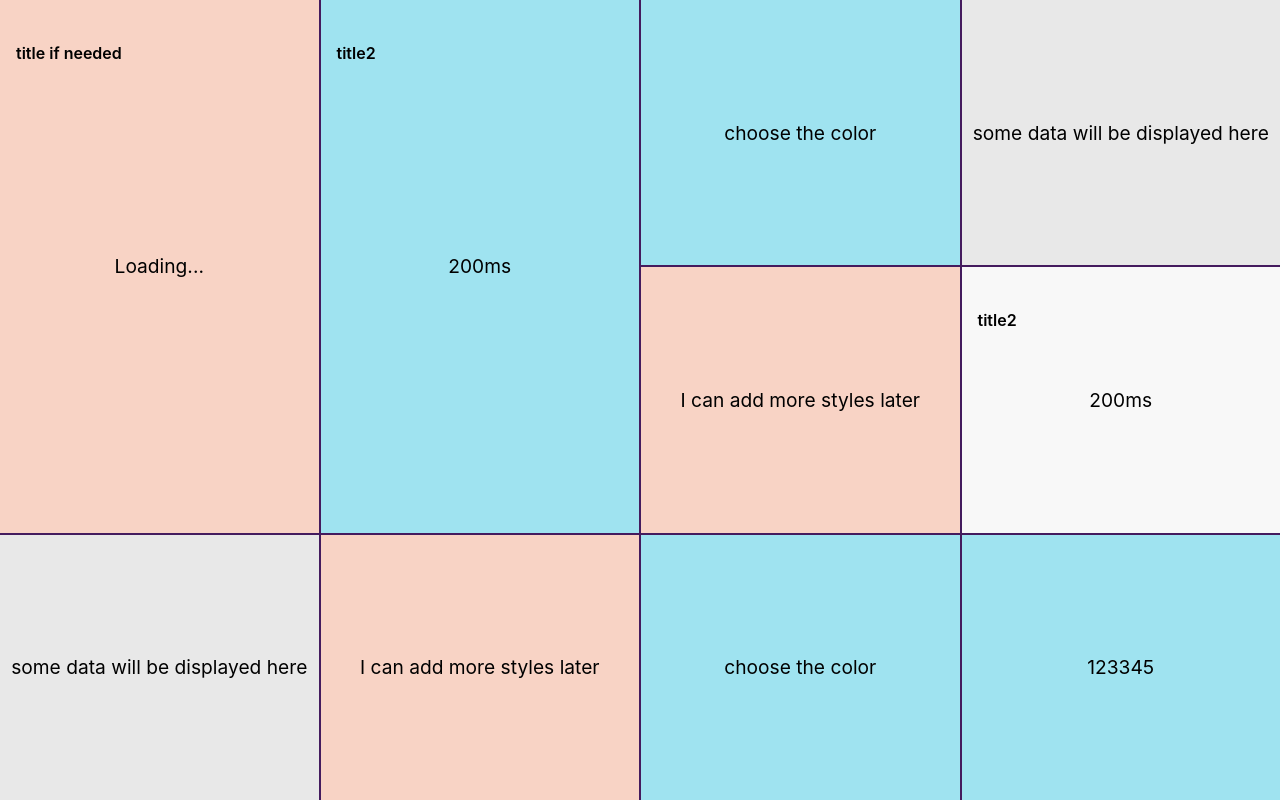
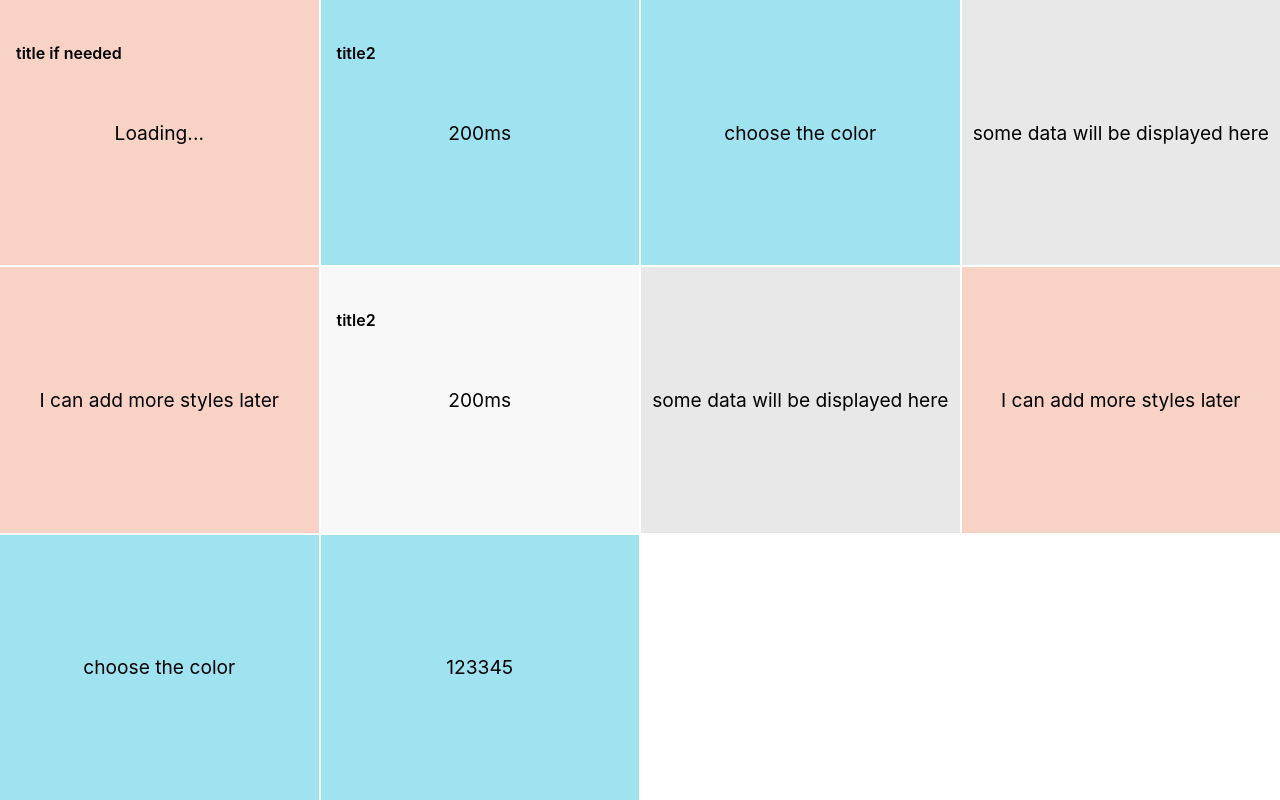
Before and after one commit to pashkatrick/pulse, a Flask app: page / in a window 1280 px wide. Run offline with Flask 2, Linux system fonts and the light colour scheme; data that the repository does not hold is empty.

Commit message:
[ui] some exps

```diff
--- a/static/style.css
+++ b/static/style.css
@@ -8,10 +8,10 @@ body {
     -moz-osx-font-smoothing: grayscale;
 }
 
-code {
+/* code {
     font-family: source-code-pro, Menlo, Monaco, Consolas, 'Courier New',
         monospace;
-}
+} */
 
 
 .box,
@@ -32,7 +32,6 @@ code {
 
 .dashboard {
     display: grid;
-    background-color: #441b5e;
     height: 100vh;
     grid-auto-flow: row;
     column-gap: 2px;
--- a/templates/index.html
+++ b/templates/index.html
@@ -11,38 +11,38 @@
 
 <body>
     <div class="dashboard" style="grid-template-columns: repeat(4, 1fr); grid-template-rows: repeat(3, 1fr);">
-        <div id="0" class="high" style="background-color: rgb(248, 211, 197);">
+        <div id="0" class="box" style="background-color: rgb(248, 211, 197);">
             <div class="icon"></div>
             <h5 class="title">title if needed</h5>
             <p class="data">Loading...</p>
         </div>
-        <div id="1" class="high" style="background-color: rgb(159, 227, 240);">
+        <div id="1" class="box" style="background-color: rgb(159, 227, 240);">
             <h5 class="title">title2</h5>
             <p class="data">200ms</p>
         </div>
         <div id="2" class="box" style="background-color: rgb(159, 227, 240);">
             <p class="data">choose the color</p>
         </div>
-        <div class="box" style="background-color: rgb(232, 232, 232);">
+        <div id="3"  class="box" style="background-color: rgb(232, 232, 232);">
             <p class="data">some data will be displayed here</p>
         </div>
-        <div class="box" style="background-color: rgb(248, 211, 197);">
+        <div id="4" class="box" style="background-color: rgb(248, 211, 197);">
             <p class="data">I can add more styles later</p>
         </div>
-        <div class="box" style="background-color: rgb(248, 248, 248);">
+        <div id="5" class="wide" style="background-color: rgb(248, 248, 248);">
             <h5 class="title">title2</h5>
             <p class="data">200ms</p>
         </div>
-        <div class="box" style="background-color: rgb(232, 232, 232);">
+        <div id="6" class="wide" style="background-color: rgb(232, 232, 232);">
             <p class="data">some data will be displayed here</p>
         </div>
-        <div class="box" style="background-color: rgb(248, 211, 197);">
+        <div id="7" class="box" style="background-color: rgb(248, 211, 197);">
             <p class="data">I can add more styles later</p>
         </div>
-        <div class="box" style="background-color: rgb(159, 227, 240);">
+        <div id="8" class="box" style="background-color: rgb(159, 227, 240);">
             <p class="data">choose the color</p>
         </div>
-        <div class="box" style="background-color: rgb(159, 227, 240);">
+        <div id="9" class="box" style="background-color: rgb(159, 227, 240);">
             <div class="icon"></div>
             <p class="data">123345</p>
         </div>
```
Also changed, not shown: config.example.json (+10 -0 lines).
